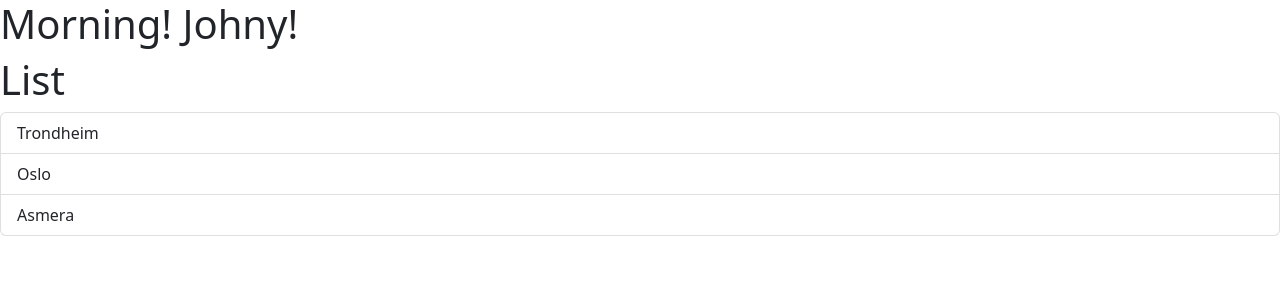
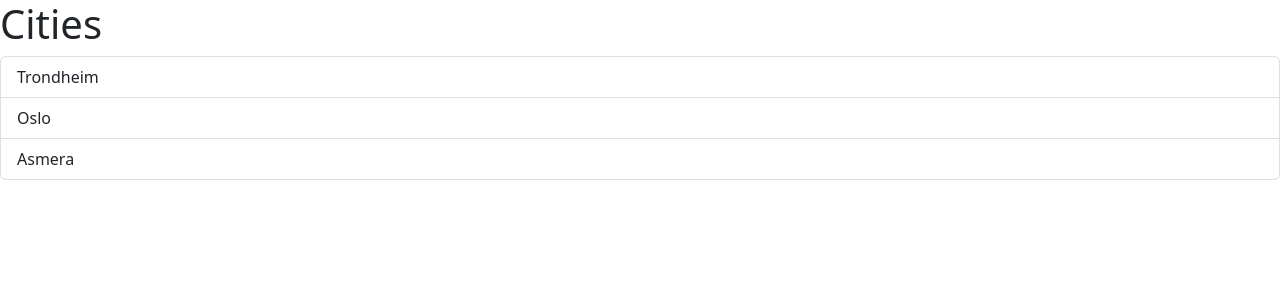
Before and after one commit to NateAra/GameFinder, a React (Vite) app in the folder game-finder/: page / in a window 1280 px wide. Shown: the top 300 px of the page. Built offline with nearby package versions, Linux system fonts and the light colour scheme.

Commit message:
Added interface props

```diff
--- a/game-finder/src/App.tsx
+++ b/game-finder/src/App.tsx
@@ -1,11 +1,11 @@
-import Message from "./Message";
 import ListGroup from "./components/ListGroup";
 
 const App = () => {
+  let items = ["Trondheim", "Oslo", "Asmera"];
+
   return (
     <div>
-      <Message />
-      <ListGroup />
+      <ListGroup items={items} heading="Cities"/>
     </div>
   );
 };
--- a/game-finder/src/Message.tsx
+++ /dev/null
@@ -1,11 +0,0 @@
-const Message = () => {
-  const name = "Johny";
-
-  if (name) {
-    return <h1>Morning! {name}!</h1>;
-  }
-
-  return <h1>Am Back</h1>;
-};
-
-export default Message;
--- a/game-finder/src/components/ListGroup.tsx
+++ b/game-finder/src/components/ListGroup.tsx
@@ -1,20 +1,24 @@
 import { useState } from "react";
 
-const ListGroup = () => {
-  let cities = ["Trondheim", "Oslo", "Asmera"];
+interface ListGroupProps {
+  items: string[];
+  heading: string;
+}
+
+const ListGroup = ({items, heading}: ListGroupProps) => {
 
   const [selectedIndex, setSelectedIndex] = useState(-1);
 
   const getMessage = () => {
-    return cities.length === 0 && <p>List not found</p>;
+    return items.length === 0 && <p>List not found</p>;
   };
 
   return (
     <>
-      <h1>List</h1>
+      <h1>{heading}</h1>
       {getMessage()}
       <ul className="list-group">
-        {cities.map((item, index) => (
+        {items.map((item, index) => (
           <li
             className={
               selectedIndex === index
```
